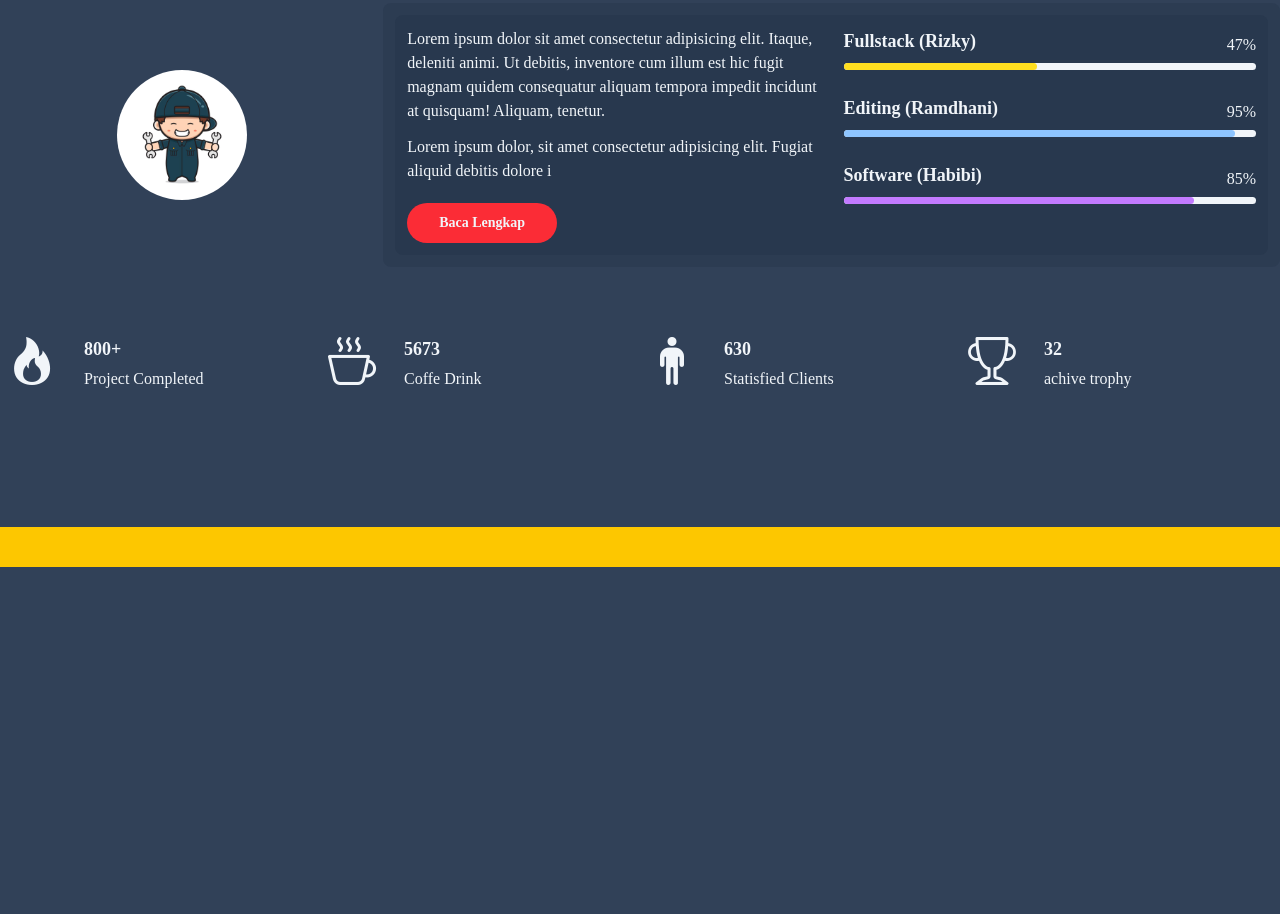
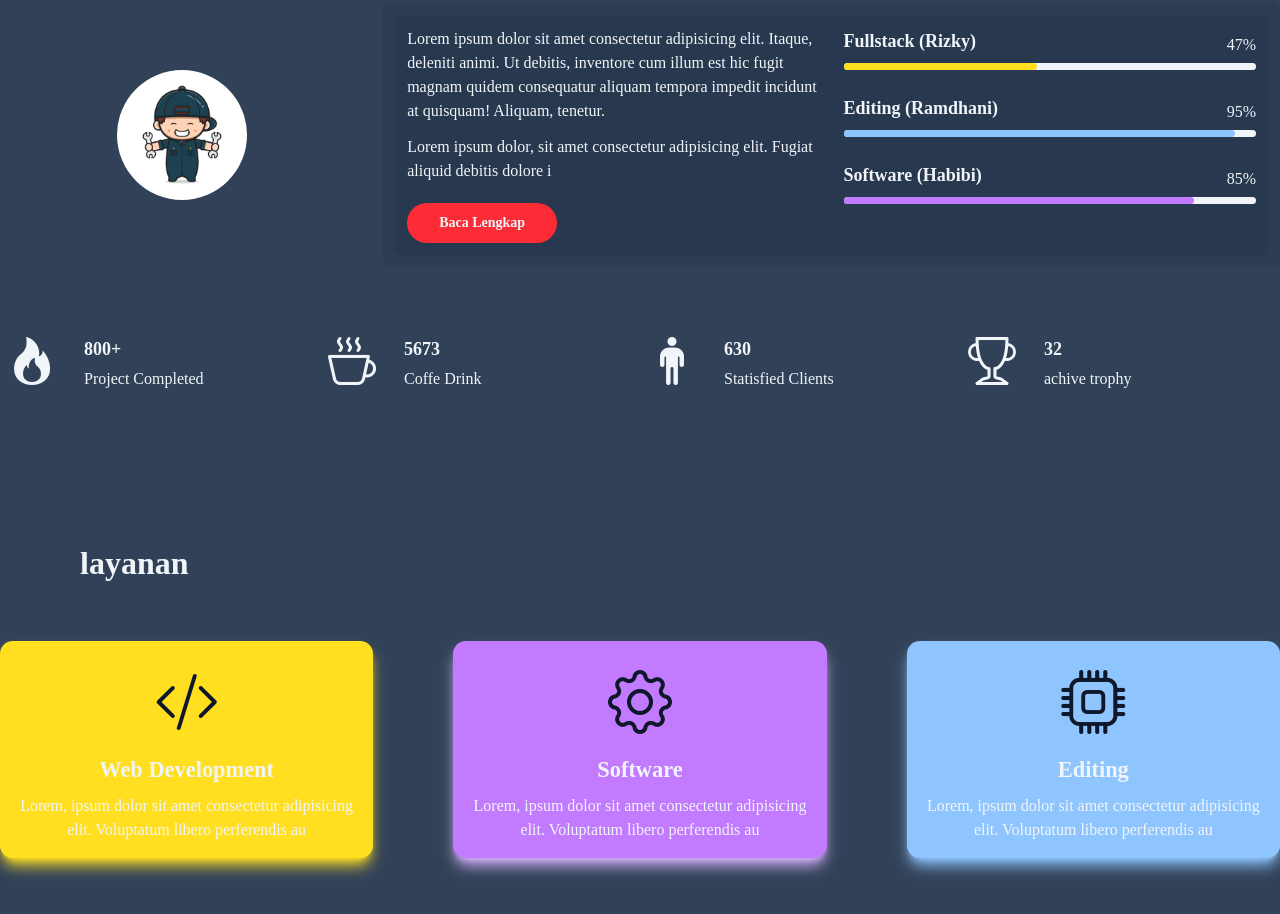
Before and after one commit to Bills-6/Landing-page-babon.com, a plain HTML site: page index.html in a window 1280 px wide. Shown: the part 899-1813 px from the top of the page. Before the commit the page ends 1466 px from the top, so only its background shows below. Drawn offline with nearby package versions, Linux system fonts and the light colour scheme; a web font is replaced by a local one.

Commit message:
update: services page done

```diff
--- a/index.html
+++ b/index.html
@@ -117,7 +117,31 @@
 			</div>
 		</section>
 
-		<section class="py-5 bg-yellow-400" id="service-page"></section>
+		<section class="py-3 pb-30" id="service-page">
+			<h2 class="entry-title text-lg lg:text-[2rem] font-bold text-slate-100 mb-10 lg:ps-20">layanan</h2>
+
+			<div class="card-services-wrapper py-3 grid grid-cols-1 grid-rows-3 lg:grid-cols-3 lg:grid-rows-1 gap-20">
+				<div class="card hover:cursor-pointer hover:scale-[0.99] transition-all p-4 bg-yellow-300 shadow-lg shadow-yellow-300 rounded-[0.8rem] p-3 flex flex-col items-center text-center text-slate-100">
+					<i class="bi bi-code-slash text-[4rem] text-slate-900"></i>
+					<span class="font-bold mb-2 text-[1.4rem]">Web Development</span>
+
+					<p class="text-md">Lorem, ipsum dolor sit amet consectetur adipisicing elit. Voluptatum libero perferendis au</p>
+				</div>
+				<div class="card hover:cursor-pointer hover:scale-[0.99] transition-all p-4 bg-purple-400 shadow-lg shadow-purple-300 rounded-[0.8rem] p-3 flex flex-col items-center text-center text-slate-100">
+					<i class="bi bi-gear text-[4rem] text-slate-900"></i>
+					<span class="font-bold mb-2 text-[1.4rem]">Software</span>
+
+					<p class="text-md">Lorem, ipsum dolor sit amet consectetur adipisicing elit. Voluptatum libero perferendis au</p>
+				</div>
+				<div class="card hover:cursor-pointer hover:scale-[0.99] transition-all p-4 bg-blue-300 shadow-lg shadow-blue-300 rounded-[0.8rem] p-3 flex flex-col items-center text-center text-slate-100">
+					<i class="bi bi-cpu text-[4rem] text-slate-900"></i>
+					<span class="font-bold mb-2 text-[1.4rem]">Editing</span>
+
+					<p class="text-md">Lorem, ipsum dolor sit amet consectetur adipisicing elit. Voluptatum libero perferendis au</p>
+				</div>
+
+			</div>
+		</section>
 	</div>
 </body>
 </html>
```
